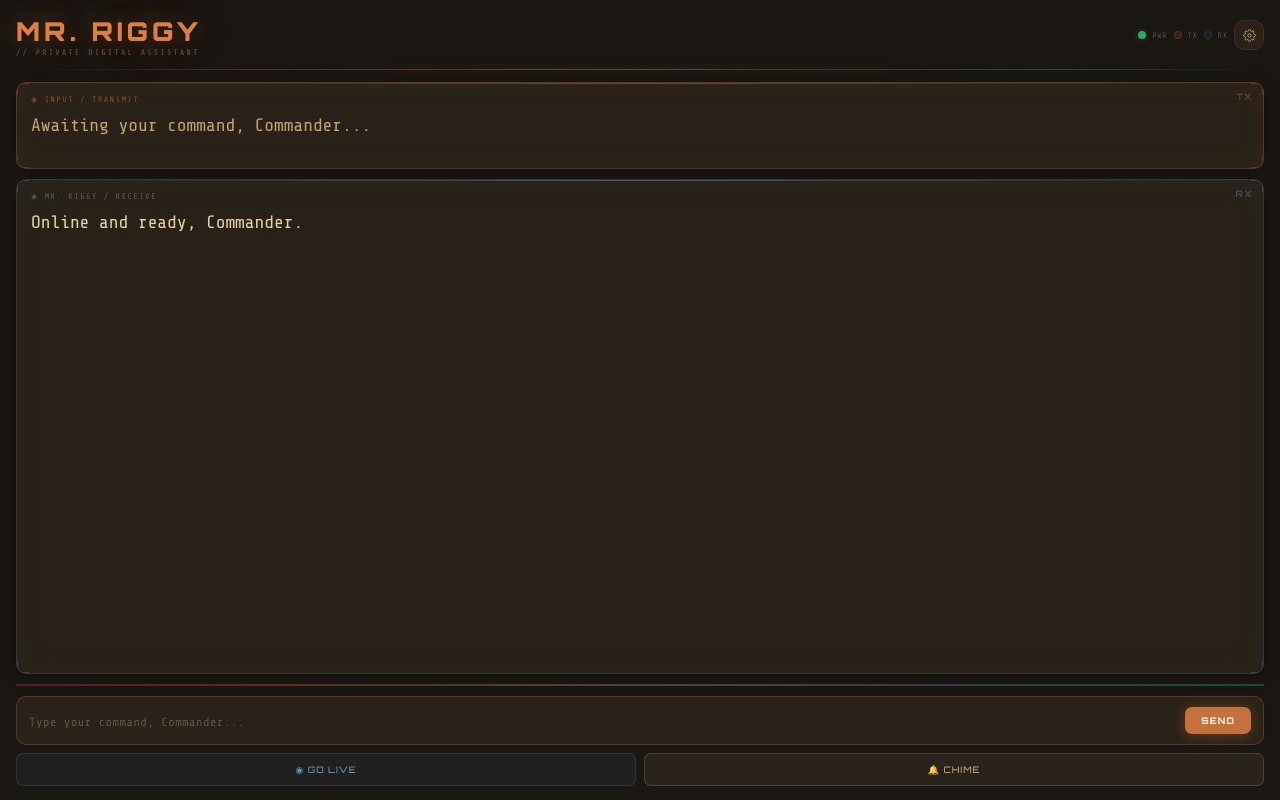
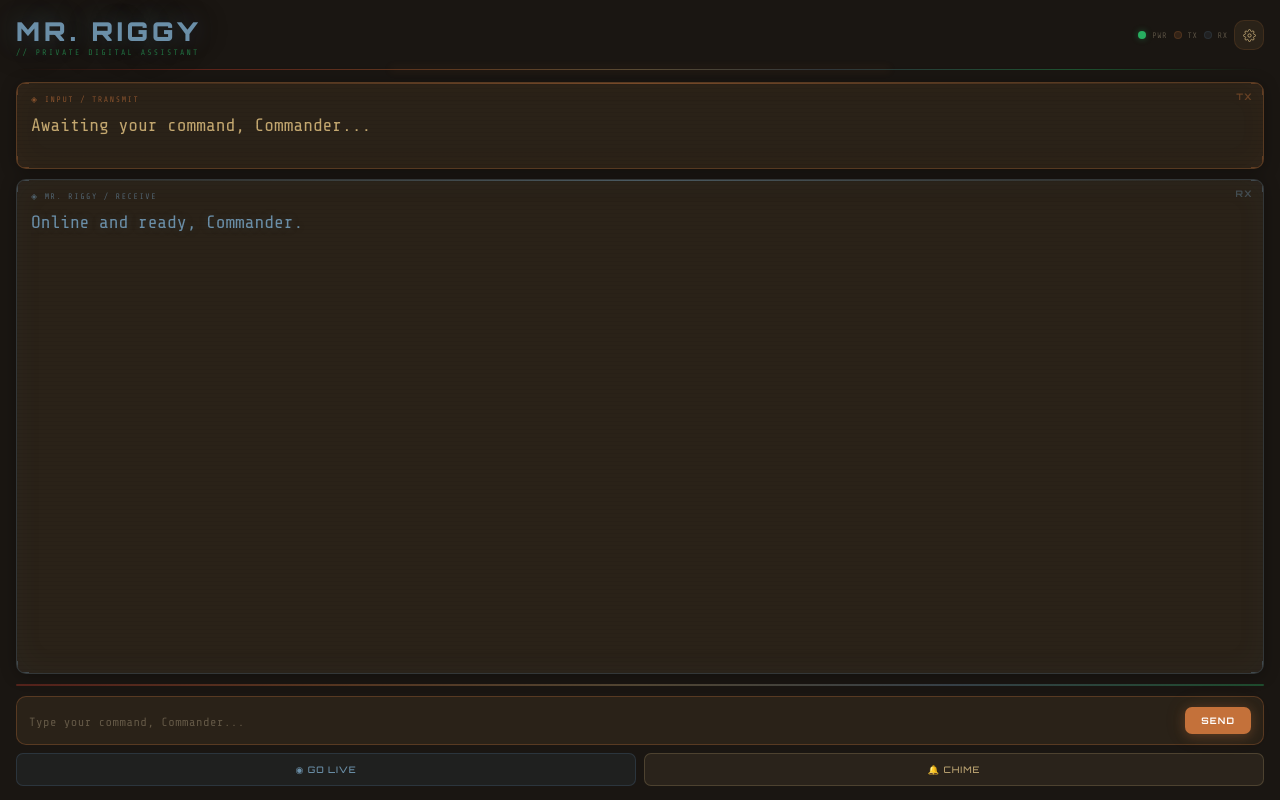
Before and after one commit to babajannu7-arch/riggy-glasses, a website: page webview.html in a window 1280 px wide. Drawn offline with nearby package versions, Linux system fonts and the light colour scheme; no server answers.

Commit message:
MR RIGGY slate blue, subtitle green, Riggy response text slate blue

```diff
--- a/webview.html
+++ b/webview.html
@@ -84,18 +84,18 @@
           font-family:'Orbitron',monospace;
           font-size:26px;font-weight:900;
           letter-spacing:.15em;
-          color:var(--orange-bright);
-          text-shadow:0 0 20px var(--orange-glow),0 0 45px rgba(196,113,58,0.2);
-          animation:orangePulse 4s ease-in-out infinite;
+          color:var(--slate-bright);
+          text-shadow:0 0 20px var(--slate-glow),0 0 45px rgba(74,104,128,0.2);
+          animation:slatePulse 4s ease-in-out infinite;
           line-height:1;
         }
-        @keyframes orangePulse{
-          0%,100%{text-shadow:0 0 20px var(--orange-glow),0 0 45px rgba(196,113,58,0.2)}
-          50%{text-shadow:0 0 30px var(--orange-glow),0 0 60px rgba(196,113,58,0.3),0 0 90px rgba(196,113,58,0.1)}
+        @keyframes slatePulse{
+          0%,100%{text-shadow:0 0 20px var(--slate-glow),0 0 45px rgba(74,104,128,0.2)}
+          50%{text-shadow:0 0 30px var(--slate-glow),0 0 60px rgba(74,104,128,0.3),0 0 90px rgba(74,104,128,0.1)}
         }
         .wordmark-sub{
           font-size:8px;letter-spacing:.28em;text-transform:uppercase;
-          color:var(--sand);opacity:.5;margin-top:4px;
+          color:var(--green-bright);opacity:.6;margin-top:4px;
         }
         .topbar-right{
           display:flex;flex-direction:column;align-items:flex-end;gap:6px;
@@ -225,10 +225,10 @@
         .rx-text{
           font-family:'Share Tech Mono',monospace;
           font-size:18px;line-height:1.55;
-          color:var(--text);
+          color:var(--slate-bright);
           flex:1;overflow-y:auto;
           word-break:break-word;
-          text-shadow:0 0 8px rgba(232,213,176,0.08);
+          text-shadow:0 0 10px rgba(74,104,128,0.25);
         }
 
         /* scan lines on cards */
```
